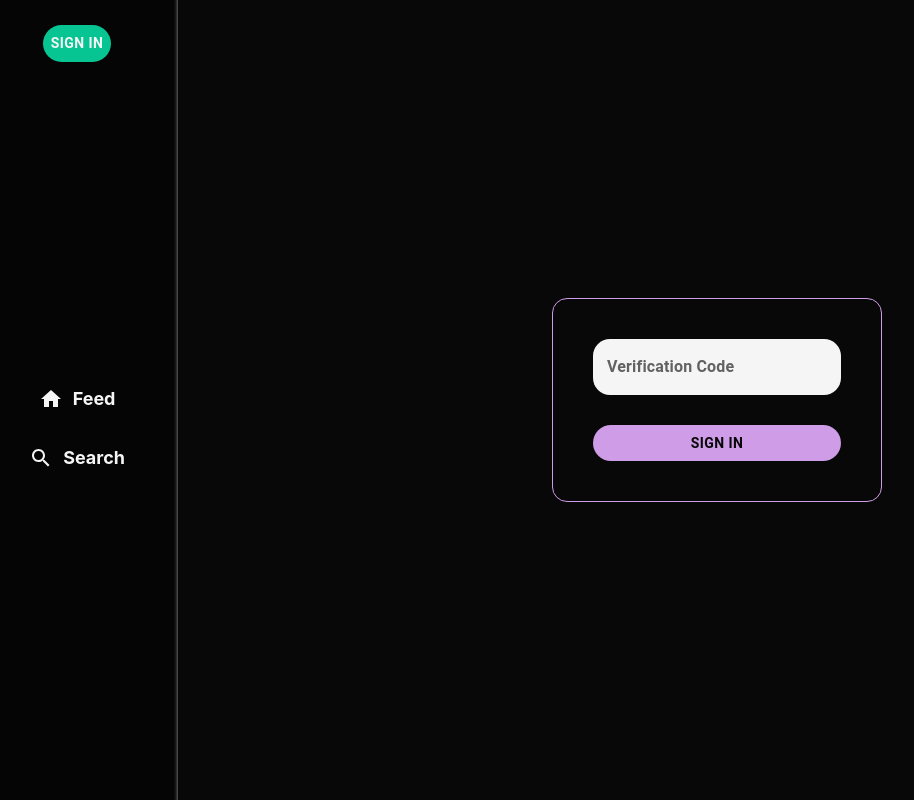
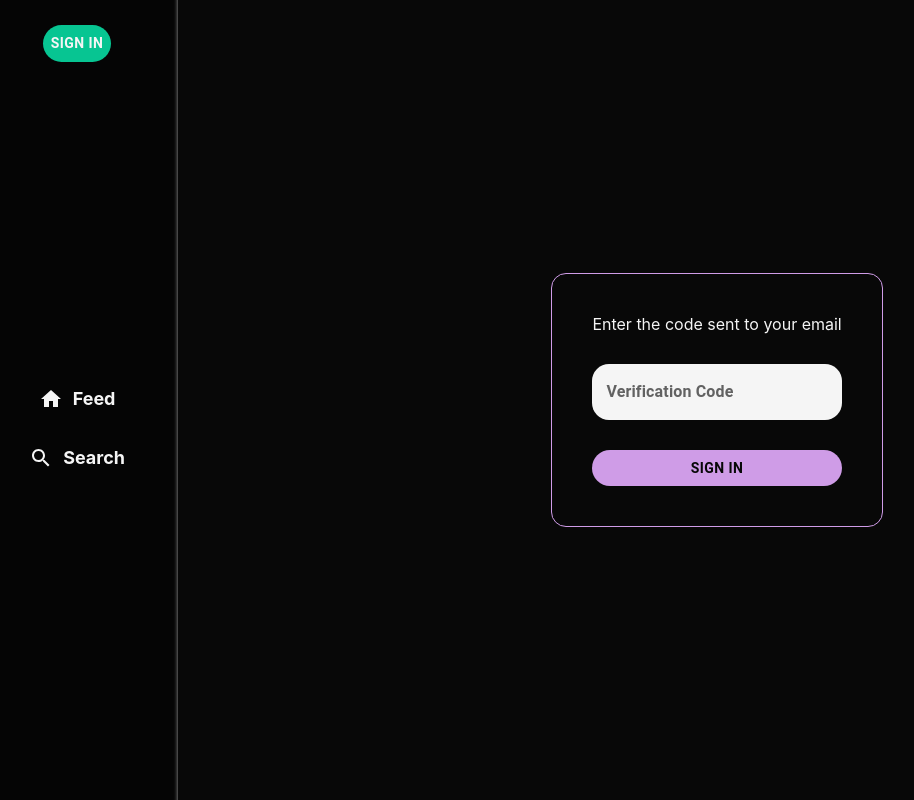
Before and after one commit to codingYank/WolfPack, a React (Create React App) app in the folder frontend/: page /verify/1 in a window 1280 px wide. Shown: the whole page, without its empty margins (24-938 px from the left). Built offline with nearby package versions, Linux system fonts and the light colour scheme.

Commit message:
added label

```diff
--- a/frontend/src/screens/VerficationScreen.jsx
+++ b/frontend/src/screens/VerficationScreen.jsx
@@ -44,6 +44,7 @@ const VerificationScreen = () => {
         sx={{display: 'flex', flexDirection: 'column', gap: '30px'}}
         style={{textAlign: 'center'}}
       >
+        <label htmlFor='verificationCode'>Enter the code sent to your email</label>
         <PrimaryTextField
           id='verificationCode'
           label="Verification Code"
```
